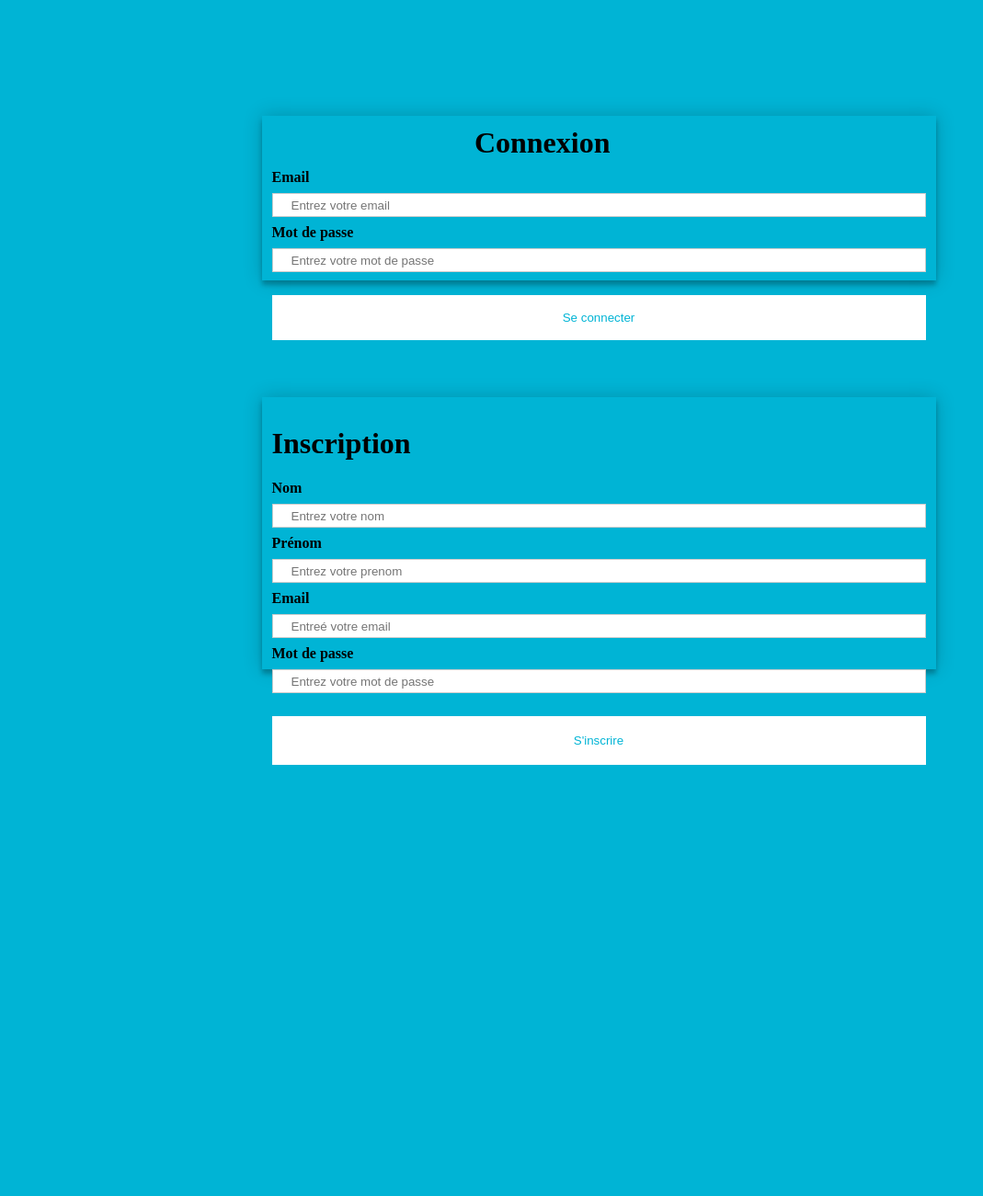
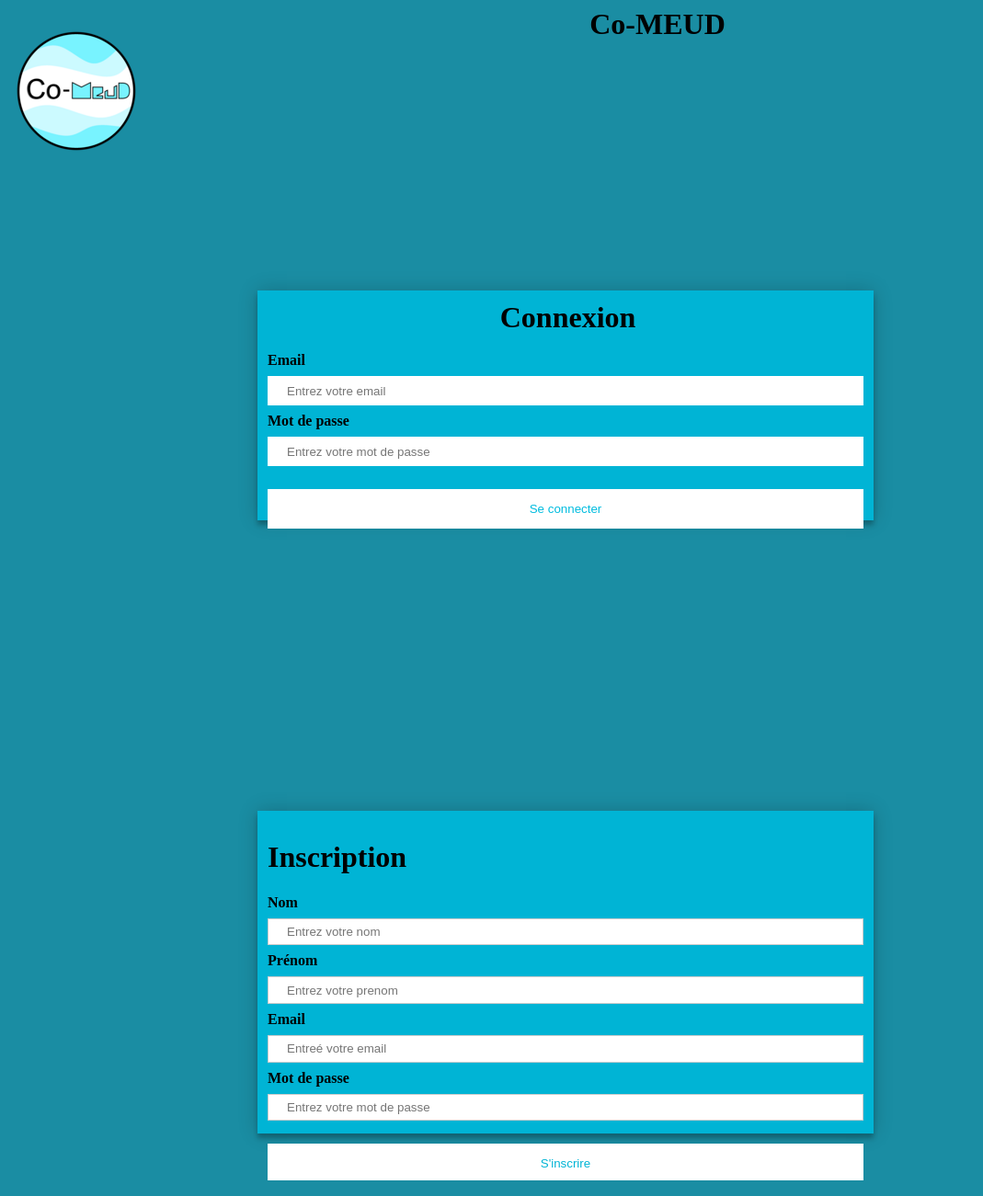
Before and after one commit to maxou666/PROJET, a PHP site: page /login.php in a window 1280 px wide. Shown: the whole page at 92% size, without its empty margins (0-1069 px from the left). Before the commit the page ends 832 px from the top, so only its background shows below. Run offline with PHP 8.4, Linux system fonts and the light colour scheme.

Commit message:
Ajout pages CSS

```diff
--- /dev/null
+++ b/header.php
@@ -0,0 +1,15 @@
+<!DOCTYPE html>
+<html>
+    <head>
+        <meta charset="utf_8"/>
+        <link rel="stylesheet" href="style/header.css" media="screen" type="text/css"/>
+    </head>
+
+    <body>
+        <header>
+            <p style="float:left"><img src="img/logo_150x150.png" alt="Logo"></p>
+            <h1 style="text-align:center">Co-MEUD</h1>
+            <div style="clear:both"></div>
+        </header>
+    </body>
+</html>
--- a/login.php
+++ b/login.php
@@ -2,10 +2,11 @@
     <head>
        <meta charset="utf-8">
         <!-- importer le fichier de style -->
-        <link rel="stylesheet" href="style/login.css" media="screen" type="text/css" />
+        <link rel="stylesheet" href="style/login_test.css" media="screen" type="text/css" />
         <link rel="icon" href="img/favicon.ico" />
     </head>
     <body>
+        <?php include("header.php") ?>
         <div id="container">
             <!-- zone de connexion -->
 
--- /dev/null
+++ b/style/login_test.css
@@ -0,0 +1,104 @@
+body{
+    background: #1a8da3 ;
+}
+#container{
+    width:720PX;
+    margin: auto;
+    margin-top:10%;
+}
+/* Bordered form */
+#container form {
+    height:29% ;
+    width:90%;
+    padding: 10px;
+    border: 1px solid #00b4d5;
+    background: #00b4d5;
+    box-shadow: 0 0 20px 0 rgba(0, 0, 0, 0.2), 0 5px 5px 0 rgba(0, 0, 0, 0.24);
+}
+#container1{
+    width:720PX;
+    margin:0 auto;
+    margin-top:25%;
+}
+#container1 form {
+    height: 42%;
+    width:90%;
+    padding: 10px;
+    border: 1px solid #00b4d5;
+    background: #00b4d5;
+    box-shadow: 0 0 20px 0 rgba(0, 0, 0, 0.2), 0 5px 5px 0 rgba(0, 0, 0, 0.24);
+}
+#container h1{
+    width: 22%;
+    margin: auto;
+    padding-bottom: 19px;
+}
+
+/* Full-width inputs */
+#container input[type=email],#container input[type=password],#container input[type=text] {
+    width: 100%;    height:14% ;
+
+    padding: 12px 20px;
+    margin: 8px 0;
+    display: inline-block;
+    border: 1px solid #fff;
+    box-sizing: border-box;
+}
+#container1 input[type=email],#container1 input[type=password],#container1 input[type=text] {
+    width: 100%;    height:9% ;
+
+    padding: 12px 20px;
+    margin: 8px 0;
+    display: inline-block;
+    border: 1px solid #ccc;
+    box-sizing: border-box;
+}
+
+/* Set a style for all buttons */
+#container1 button {
+    background-color: #FFFFFF;
+    color: #00b4d5;
+    padding: 14px 20px;
+    margin: 17px 0;
+    border: none;
+    cursor: pointer;
+    width: 100%;
+    height:12% ;
+
+}
+#container button {
+    background-color: #FFFFFF;
+    color: #00bcdf;
+    padding: 14px 20px;
+    margin: 17px 0;
+    border: none;
+    cursor: pointer;
+    width: 100%;
+    height:19% ;
+
+
+}
+input[type=submit]:hover {
+    width: 100%;
+    padding: 12px 20px;
+    margin: 8px 0;
+    display: inline-block;
+    border: 1px solid #ccc;
+    box-sizing: border-box;
+}
+
+select {
+    background-color: #fab600;
+    color: #ffffff;
+    padding: 14px 20px;
+    margin: 8px 0;
+    border: none;
+    cursor: pointer;
+    width: 100%;
+}
+
+option{
+    background-color: #fab600;
+    color: #ffffff;
+
+}
```
Also changed, not shown: test.php (+3 -4 lines), style/header.css (added).
